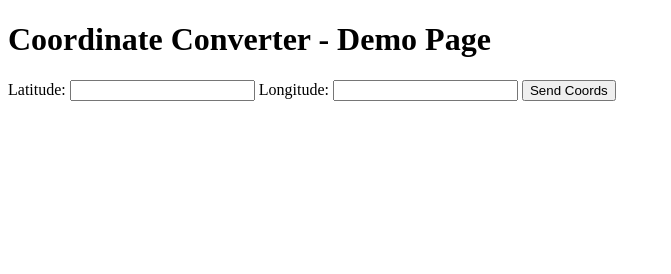
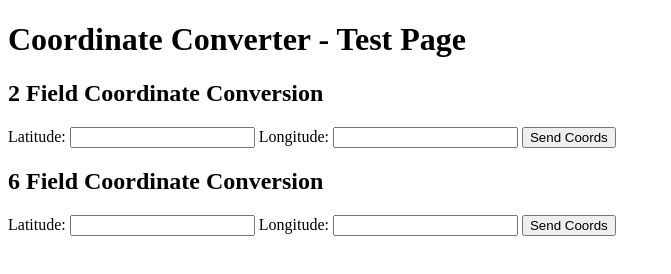
Before and after one commit to shoesCodeFor/CoordConverter, a plain HTML site: page index.html in a window 1280 px wide. Shown: the whole page, without its empty margins (0-671 px from the left). Drawn offline with Linux system fonts and the light colour scheme.

Commit message:
More on the testing page

```diff
--- a/index.html
+++ b/index.html
@@ -2,15 +2,24 @@
 <html lang="en">
 <head>
     <meta charset="UTF-8">
-    <title>Coordinate Converter - Demo Page</title>
+    <title>Coordinate Converter - Test Page</title>
 </head>
 <body>
     <header>
-        <h1>Coordinate Converter - Demo Page</h1>
+        <h1>Coordinate Converter - Test Page</h1>
     </header>
 
     <div>
         <form onsubmit="return false;">
+            <h2>2 Field Coordinate Conversion</h2>
+            <label for="lat">Latitude:</label>
+            <input type="text" name="lat" id="latStr"/>
+            <label for="long">Longitude:</label>
+            <input type="text" name="long" id="lngStr"/>
+            <button onclick="coordSubmit()">Send Coords</button>
+        </form>
+        <form onsubmit="return false;">
+            <h2>6 Field Coordinate Conversion</h2>
             <label for="lat">Latitude:</label>
             <input type="text" name="lat" id="latStr"/>
             <label for="long">Longitude:</label>
@@ -28,9 +37,9 @@
 
             };
             function coordSubmit(){
-                var latStr = document.getElementById('latStr');
-                var lngStr = document.getElementById('lngStr').valueOf();
-                console.log(latStr);
+                var latStr = document.getElementById('latStr').value;
+                var lngStr = document.getElementById('lngStr').value;
+                console.log("Coordinate String Collected" + latStr + " " + lngStr);
             }
 
         </script>
```
